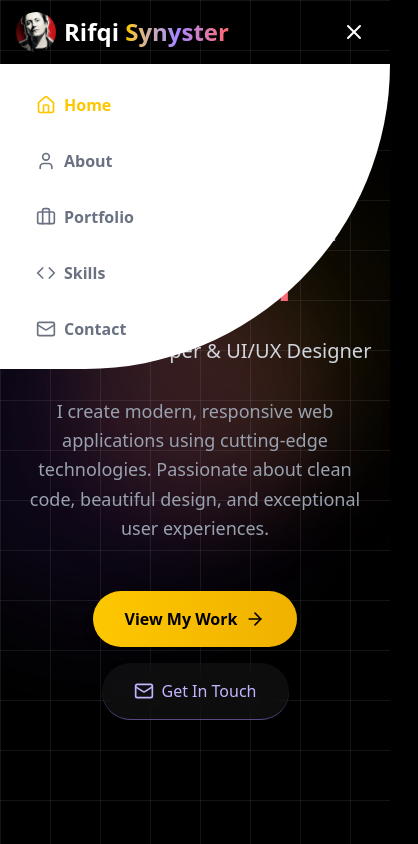
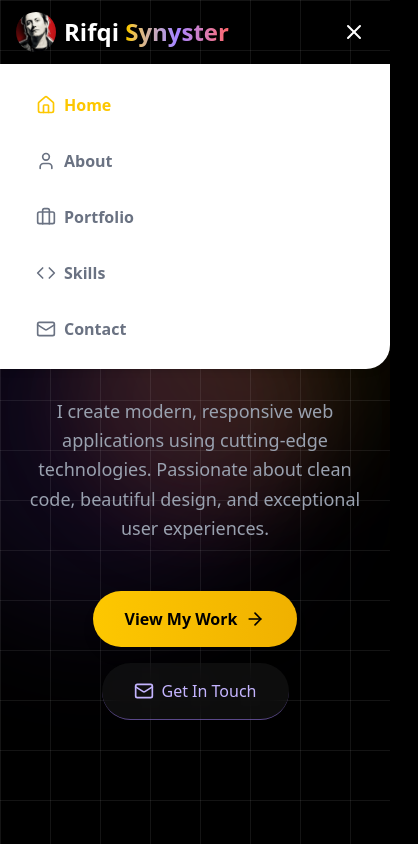
Before and after one commit to setsuwww/ripqiisyns, a React (Vite) app: page / in a window 390 px wide. Both pictures are taken after a click on the button 354 px from the left and 32 px from the top of the page. Shown: the top 844 px of the page, 418 px wide, since content can reach past the window. Built offline with nearby package versions, Linux system fonts and the light colour scheme.

Commit message:
Fixing mobile mode

```diff
--- a/src/components/Navigation.jsx
+++ b/src/components/Navigation.jsx
@@ -43,16 +43,28 @@
   }, [])
 
   return (
-      <>
-        <nav className={`w-full fixed top-0 z-50 transition-all duration-300 ${scrolled ? "glass-effect shadow-lg" : "bg-transparent"}`} data-aos="fade-down" data-aos-duration="1000">
-          <div className="max-w-full mx-auto px-4 sm:px-6 lg:px-8 overflow-x-hidden">
+    <nav
+      className={`w-full fixed top-0 z-50 transition-all duration-300 ${
+        scrolled ? "glass-effect shadow-lg" : "bg-transparent"
+      }`}
+      data-aos="fade-down"
+      data-aos-duration="1000"
+    >
+      <div className="max-w-7xl mx-auto px-4 sm:px-6 lg:px-8">
         <div className="flex justify-between items-center h-16">
           {/* Logo */}
           <p className="flex items-center space-x-2 text-2xl font-bold">
-                <img src="/pp.jpg" alt="" className="size-10 object-cover lg:size-12 rounded-full" />
-                <span>Rifqi <span className="gradient-text">Synyster</span></span>
+            <img
+              src="/pp.jpg"
+              alt=""
+              className="size-10 object-cover lg:size-12 rounded-full"
+            />
+            <span>
+              Rifqi <span className="gradient-text">Synyster</span>
+            </span>
           </p>
 
+          {/* Desktop Nav */}
           <div className="hidden md:flex space-x-8">
             {navItems.map((item) => {
               const Icon = item.icon
@@ -60,8 +72,11 @@
                 <a
                   key={item.href}
                   href={item.href}
-                      className={`flex items-center space-x-2 px-3 py-2 rounded-lg transition-all duration-300 hover:bg-white/10 ${activeSection === item.href.slice(1) ? "text-yellow-400 bg-white/5" : "text-gray-500 hover:text-yellow-400"}`}
-
+                  className={`flex items-center space-x-2 px-3 py-2 rounded-lg transition-all duration-300 hover:bg-white/10 ${
+                    activeSection === item.href.slice(1)
+                      ? "text-yellow-400 bg-white/5"
+                      : "text-gray-500 hover:text-yellow-400"
+                  }`}
                 >
                   <Icon size={18} />
                   <span>{item.label}</span>
@@ -71,14 +86,17 @@
           </div>
 
           {/* Mobile menu button */}
-              <button onClick={() => setIsOpen(!isOpen)} className="md:hidden p-2 rounded-lg hover:bg-white/10 transition-colors">
+          <button
+            onClick={() => setIsOpen(!isOpen)}
+            className="md:hidden p-2 rounded-lg hover:bg-white/10 transition-colors"
+          >
             {isOpen ? <X size={24} /> : <Menu size={24} />}
           </button>
         </div>
 
         {/* Mobile Navigation */}
         {isOpen && (
-              <div className="md:hidden absolute top-16 left-0 right-0 bg-white border-t border-white/10 rounded-br-full overflow-hidden">
+          <div className="md:hidden absolute top-16 left-0 right-0 bg-white border-t border-white/10 rounded-br-3xl shadow-md overflow-hidden z-50">
             <div className="px-4 py-4 space-y-2">
               {navItems.map((item) => {
                 const Icon = item.icon
@@ -87,7 +105,8 @@
                     key={item.href}
                     href={item.href}
                     onClick={() => setIsOpen(false)}
-                        className={`w-1/2 flex items-center font-semibold space-x-2 px-4 py-3 transition-all duration-300 border-0 border-l-4 border-transparent rounded-r-full ${activeSection === item.href.slice(1)
+                    className={`flex items-center font-semibold space-x-2 px-4 py-3 transition-all duration-300 border-0 border-l-4 border-transparent rounded-r-full ${
+                      activeSection === item.href.slice(1)
                         ? "text-yellow-400"
                         : "text-gray-500 hover:bg-yellow-100 hover:text-yellow-800 hover:border-yellow-400 cursor-pointer"
                     }`}
@@ -102,8 +121,6 @@
         )}
       </div>
     </nav>
-
-      </>
   )
 }
 
--- a/src/main.jsx
+++ b/src/main.jsx
@@ -14,30 +14,36 @@ import ContactPage from './pages/ContactPage.jsx'
 import AboutPage from './pages/AboutPage.jsx'
 import Footer from './components/Footer.jsx'
 
+AOS.init()
+
 createRoot(document.getElementById('root')).render(
   <StrictMode>
     <BrowserRouter>
+      <div className="overflow-x-hidden">
         <Navigation />
-      <section id="home" className='w-screen overflow-x-hidden'>
+
+        <section id="home" className="w-full">
           <App />
         </section>
 
-      <section id="about">
+        <section id="about" className="w-full">
           <AboutPage />
         </section>
 
-      <section id="portofolio">
+        <section id="portofolio" className="w-full">
           <PortfolioPage />
         </section>
 
-      <section id="skills">
+        <section id="skills" className="w-full">
           <SkillsPage />
         </section>
 
-      <section id="contact">
+        <section id="contact" className="w-full">
           <ContactPage />
         </section>
+
         <Footer />
+      </div>
     </BrowserRouter>
   </StrictMode>
 )
```
Lines whose indentation alone changed are shown as unchanged.
